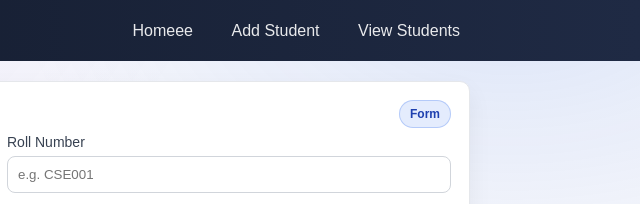
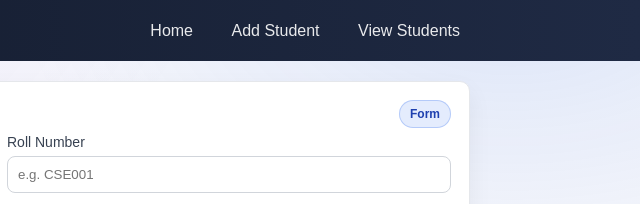
Before and after one commit to GowthamM49/student-management-system, a website: page frontend/add.html in a window 1280 px wide. Shown: the top 204 px of the page, 640-1280 px from the left. Drawn offline with Linux system fonts and the light colour scheme.

Commit message:
test auto deploy

```diff
--- a/frontend/add.html
+++ b/frontend/add.html
@@ -11,7 +11,7 @@
       <div class="container">
         <h1>Student Management System</h1>
         <nav>
-          <a href="index.html">Homeee</a>
+          <a href="index.html">Home</a>
           <a href="add.html">Add Student</a>
           <a href="view.html">View Students</a>
         </nav>
```
